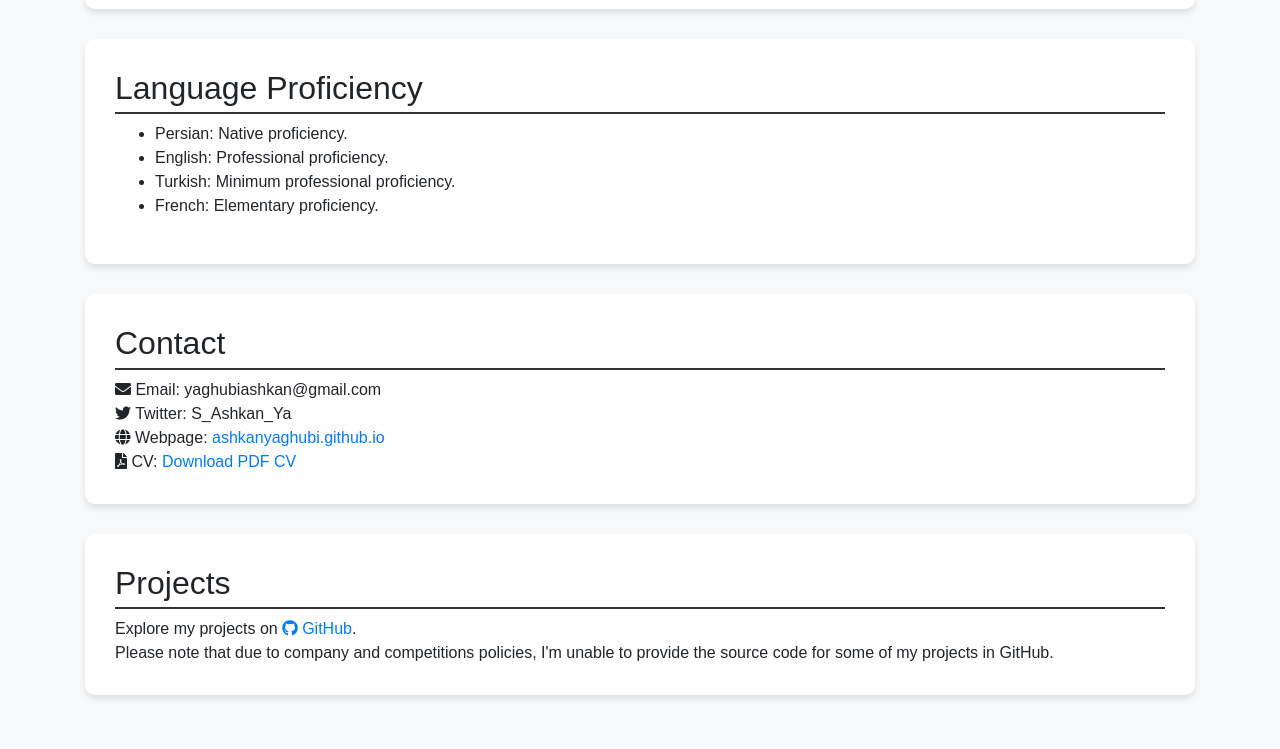
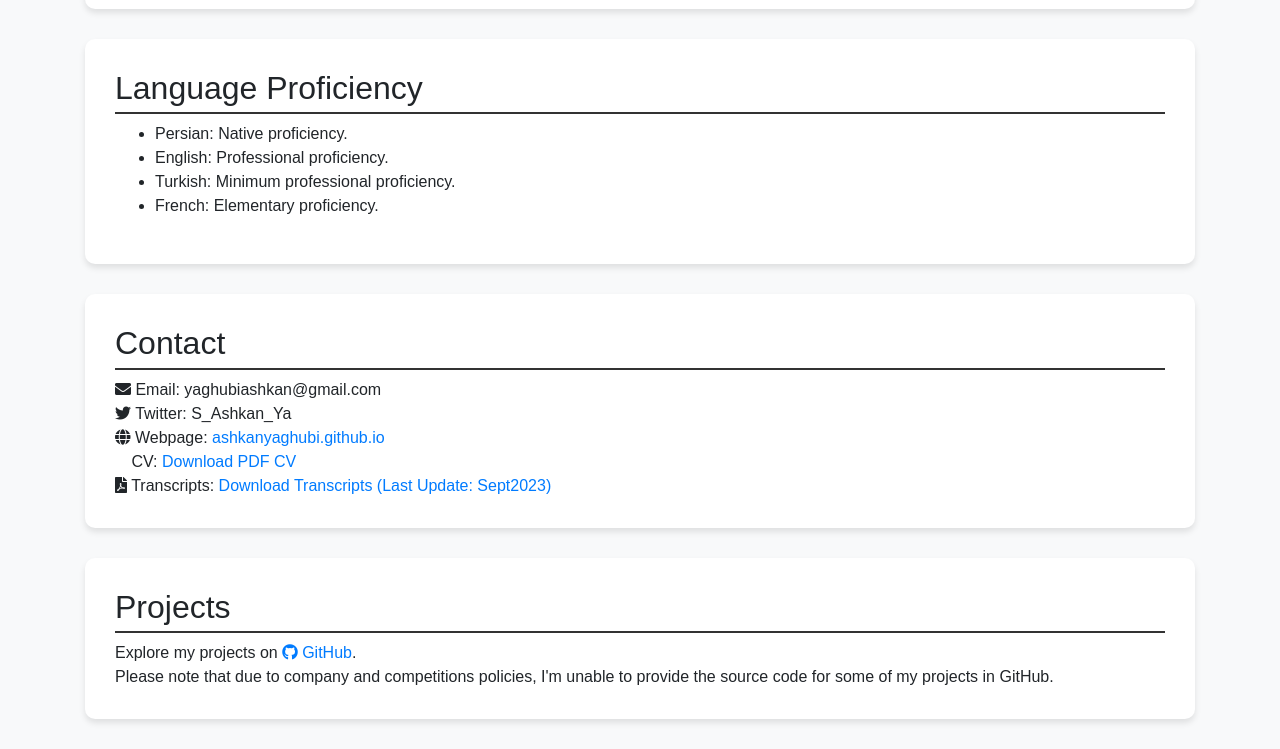
Before and after one commit to AshkanYaghubi/AshkanYaghubi.github.io, a plain HTML site: page index.html in a window 1280 px wide. Shown: the part 2050-2799 px from the top of the page. Before the commit the page ends 2775 px from the top, so only its background shows below. Drawn offline with nearby package versions, Linux system fonts and the light colour scheme.

Commit message:
Update index.html

```diff
--- a/index.html
+++ b/index.html
@@ -123,7 +123,8 @@
             <p><i class="fas fa-envelope"></i> Email: yaghubiashkan@gmail.com</p>
             <p><i class="fab fa-twitter"></i> Twitter: S_Ashkan_Ya</p>
             <p><i class="fas fa-globe"></i> Webpage: <a href="https://ashkanyaghubi.github.io/" target = "_blank">ashkanyaghubi.github.io </a></p>
-            <p><i class="fas fa-file-pdf"></i> CV: <a href="https://drive.google.com/file/d/1HybjNXHK0ARWiHghjCxuIC0um4qeX6F5/view?usp=drive_link" target="_blank">Download PDF CV</a></p>
+            <p><i class="fa-solid fa-file"></i> CV: <a href="https://drive.google.com/file/d/1HybjNXHK0ARWiHghjCxuIC0um4qeX6F5/view?usp=drive_link" target="_blank">Download PDF CV</a></p>
+            <p><i class="fas fa-file-pdf"></i> Transcripts: <a href="https://drive.google.com/file/d/1XslmBJ2a9jCgYwqXkwR9ytW7moUjhSD1/view?usp=drive_link" target="_blank">Download Transcripts (Last Update: Sept2023)</a></p>
         </div>
 
         <div class="section">
```
